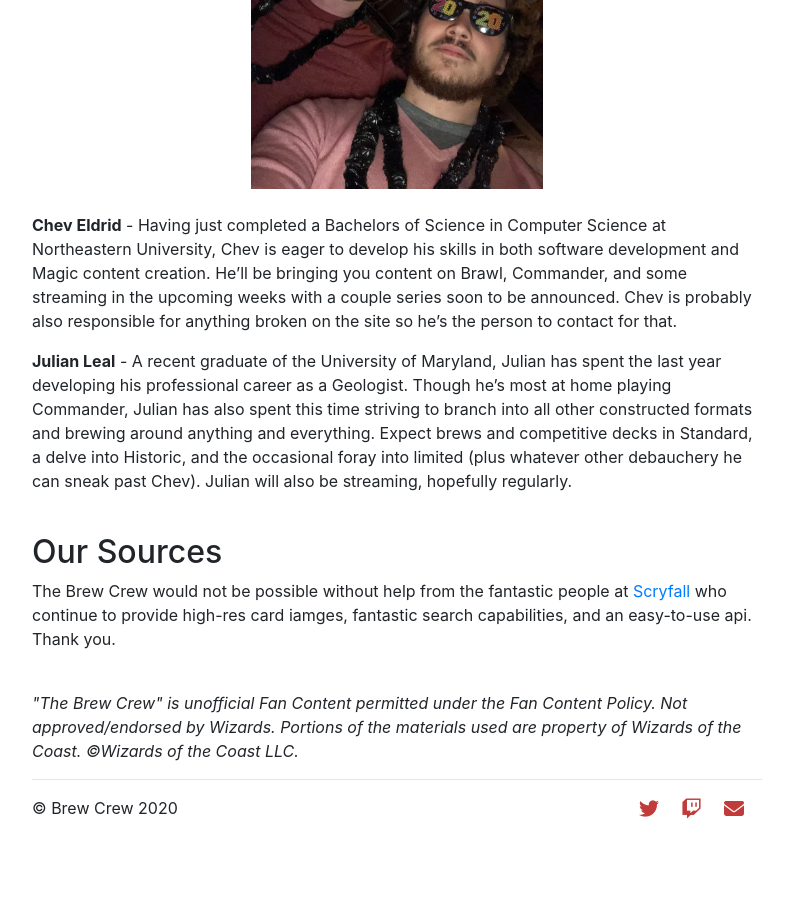
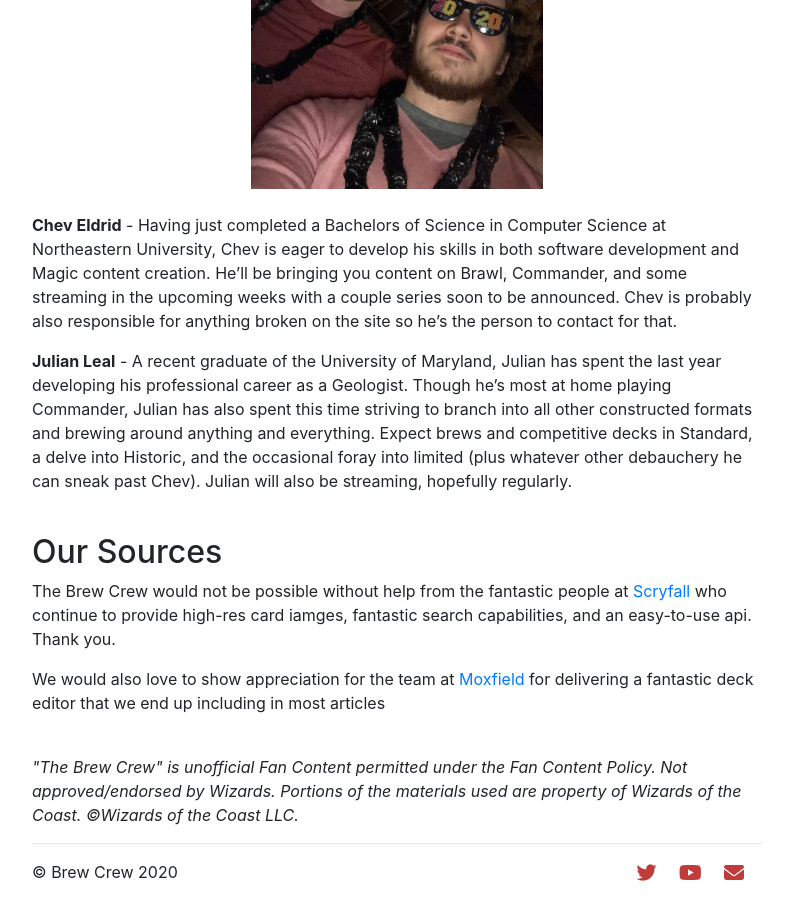
Before and after one commit to chevEldrid/mtgsite, a Jekyll site: the page built from about.md, in a window 1280 px wide and 900 px high, scrolled down 1279 px. Shown: the whole window, without its empty margins (243-1036 px from the left). Built offline with Jekyll 4.4.1, drawn with Linux system fonts in a browser that asks for light colours; nearby versions of some CDN libraries; before the commit the page ends 2115 px from its top, so only the background shows below that.

Commit message:
small tweaks to footer and links

```diff
--- a/_includes/footer.html
+++ b/_includes/footer.html
@@ -14,7 +14,7 @@
                     </div>
                     <div class="float-right">
                         <a class="accented-link" href="https://twitter.com/TheBrewCrew13" target="_blank"><i class="fa fa-twitter fa-lg"></i></a>&nbsp;&nbsp;&nbsp;&nbsp;
-                        <a class="accented-link" href="https://www.twitch.tv/brew_crew" target="_blank"><i class="fa fa-twitch fa-lg"></i></a>&nbsp;&nbsp;&nbsp;&nbsp;
+                        <a class="accented-link" href="https://www.youtube.com/channel/UCaUUnVOJqOa6QYtoKWEbCFQ/videos" target="_blank"><i class="fa fa-youtube fa-lg"></i></a>&nbsp;&nbsp;&nbsp;&nbsp;
                         <a class="accented-link"href="mailto:itsthebrewcrew@gmail.com?subject=Site%20Link"><i class="fa fa-envelope fa-lg"></i></a>&nbsp;&nbsp;&nbsp;&nbsp;
                     </div>
                 </div>
--- a/about.md
+++ b/about.md
@@ -31,6 +31,7 @@ title: About the Crew
             <br />
             <h2>Our Sources</h2>
             <p>The Brew Crew would not be possible without help from the fantastic people at <a href="https://scryfall.com/" target="_blank">Scryfall</a> who continue to provide high-res card iamges, fantastic search capabilities, and an easy-to-use api. Thank you.</p>
+            <p>We would also love to show appreciation for the team at <a href="https://www.moxfield.com/users/The_brew_crew" target="_blank">Moxfield</a> for delivering a fantastic deck editor that we end up including in most articles</p>
             <br />
             <i>"The Brew Crew" is unofficial Fan Content permitted under the Fan Content Policy. Not approved/endorsed by Wizards. Portions of the materials used are property of Wizards of the Coast. ©Wizards of the Coast LLC.</i>
         </div>
--- a/media.html
+++ b/media.html
@@ -33,7 +33,7 @@ layout: default
                 </a>
             </div>
             <div class="col-md-6">
-                <a class="post-link" href="https://www.youtube.com/playlist?list=PLnmNicM-v7reX4JmPNmxQ_yYr6sdCt9ak">
+                <a class="post-link" href="https://anchor.fm/brew-crew0">
                     <div class="card mb-4 shadow-sm">
                         <picture>
                             <source type="image/webp" srcset="/assets/images/thumbnails/youtube_podcast.webp">
```
Also changed, not shown: assets/images/eric_naya.png (added), assets/images/erikasu.png (added).
